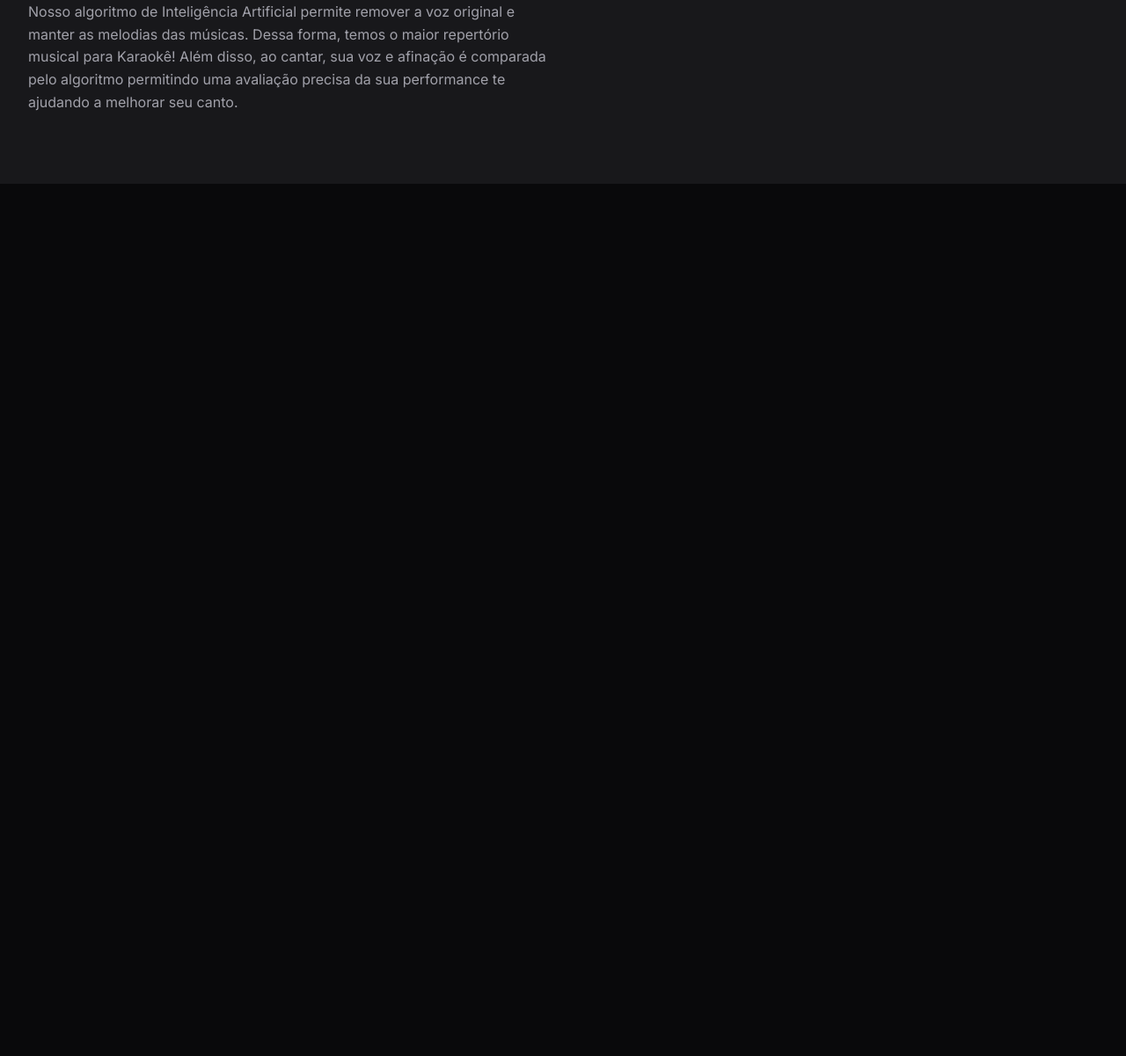
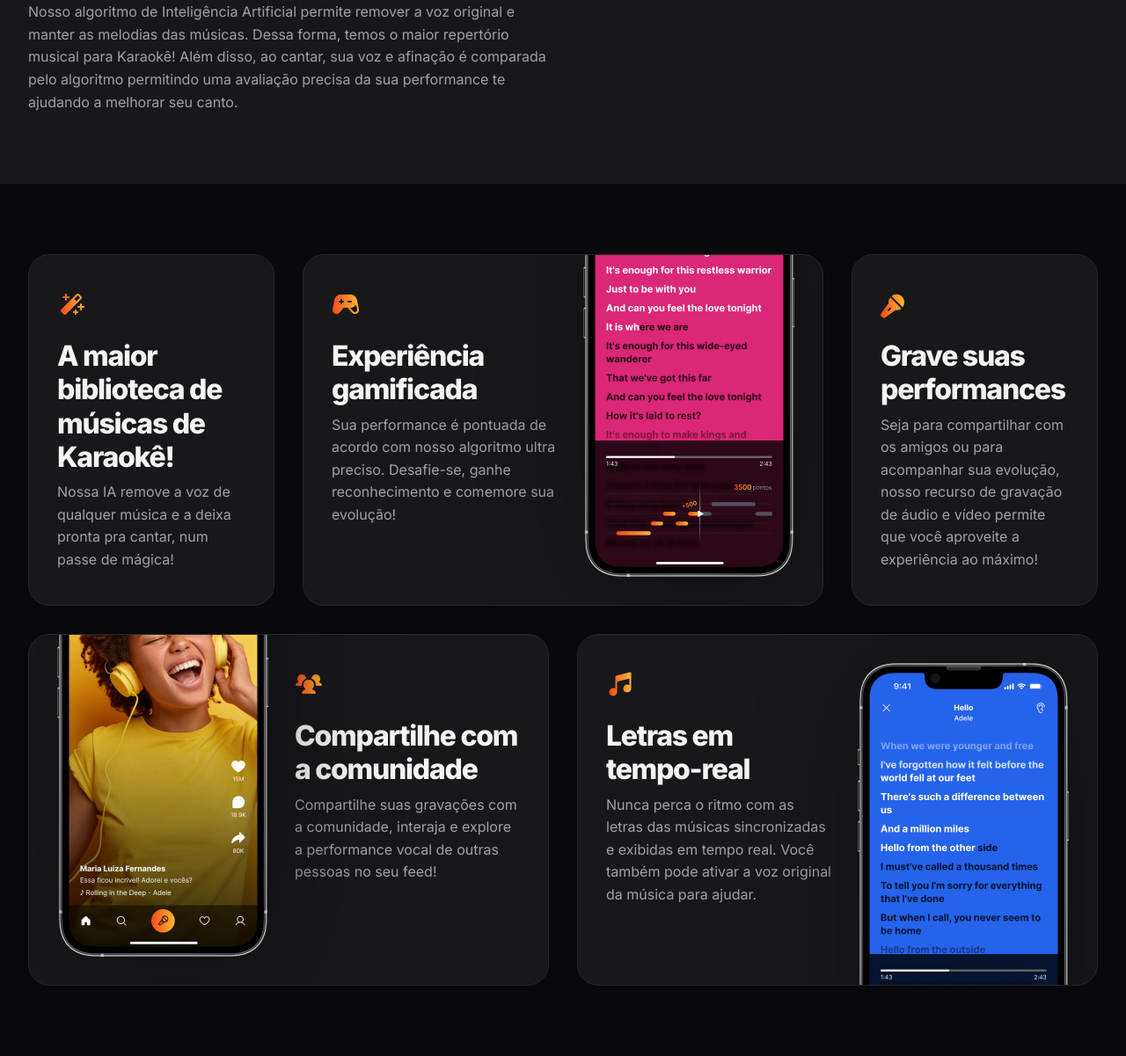
Before and after one commit to zarouniz/Projeto-Zingen, a plain HTML site: page index.html in a window 1280 px wide. Shown: the part 1085-2286 px from the top of the page at 88% size. Before the commit the page ends 1294 px from the top, so only its background shows below. Drawn offline with Linux system fonts and the light colour scheme.

Commit message:
add features section

```diff
--- a/index.html
+++ b/index.html
@@ -61,6 +61,49 @@
       </div>
     </div>
   </section>
+  <section id="features">
+    <div class="cards container py-xl grid gap-1.5">
+      <div class="card py-lg px-lg">
+        <img src="assets/icons/MagicWand.svg" alt="">
+        <h3>A maior biblioteca de músicas de Karaokê!</h3>
+        <p>Nossa IA remove a voz de qualquer música e a deixa pronta pra cantar, num passe de mágica!</p>
+      </div>
+
+      <div class="card py-lg px-lg grid gap-1.5">
+        <div>
+          <img src="assets/icons/GameController.svg" alt="">
+          <h3>Experiência gamificada</h3>
+          <p>Sua performance é pontuada de acordo com nosso algoritmo ultra preciso. Desafie-se, ganhe reconhecimento e comemore sua evolução!</p>
+        </div>
+        <img class="desktop-only" src="assets/Tela 2.png" alt="">
+      </div>
+
+      <div class="card py-lg px-lg">
+        <img src="assets/icons/MicrophoneStage.svg" alt="">
+        <h3>Grave suas performances</h3>
+        <p>Seja para compartilhar com os amigos ou para acompanhar sua evolução, nosso recurso de gravação de áudio e vídeo permite que você aproveite a experiência ao máximo! </p>
+      </div>
+
+      <div class="card py-lg px-lg">
+        <div>
+          <img src="assets/icons/UsersThree.svg" alt="">
+          <h3>Compartilhe com a comunidade</h3>
+          <p>Compartilhe suas gravações com a comunidade, interaja e explore a performance vocal de outras pessoas no seu feed!</p>
+        </div>
+        <img class="desktop-only" src="assets/Tela 1.png" alt="">
+      </div>
+
+      <div class="card py-lg px-lg">
+        <div>
+          <img src="assets/icons/MusicNotes.svg" alt="">
+          <h3>Letras em <br>tempo-real</h3>
+          <p>Nunca perca o ritmo com as letras das músicas sincronizadas e exibidas em tempo real. Você também pode ativar a voz original da música para ajudar.</p>
+        </div>
+        <img class="desktop-only" src="assets/Tela 3.png" alt="">
+      </div>
+
+    </div>
+  </section>
 </body>
 
 </html>
--- /dev/null
+++ b/styles/cards.css
@@ -0,0 +1,9 @@
+.card {
+  background: var(--surface-color);
+  border: 1px solid var(--stroke-color);
+  border-radius: 1.5rem;
+
+  & h3 {
+   margin-top: 1rem;
+  }
+}
--- /dev/null
+++ b/styles/features.css
@@ -0,0 +1,69 @@
+#features {
+  & .cards {
+    grid-template-columns: 17.5rem 1fr 1fr 17.5rem;
+    grid-template-rows: 25rem 25rem;
+    gap: 2rem;
+  }
+
+  & .card {
+    position: relative;
+    overflow: hidden;
+
+    & img.desktop-only {
+      position: absolute;
+      max-width: 15rem;
+      filter: drop-shadow(1rem 1rem 4rem rgba(0, 0, 0, 0.34));
+    }
+  }
+
+  & .card:nth-child(1) {
+    grid-column: 1/2;
+  }
+
+  & .card:nth-child(2) {
+    grid-column: 2/4;
+
+    & > div {
+      max-width: 16rem;
+    }
+
+    & .desktop-only {
+      bottom: 2rem;
+      right: 2rem;
+    }
+  }
+
+  & .card:nth-child(3) {
+    grid-column: 4/5;
+  }
+
+  & .card:nth-child(4) {
+    grid-column: 1/3;
+    grid-row: 2/3;
+
+    & > div {
+      max-width: 16rem;
+      margin-left: auto;
+    }
+
+    & .desktop-only {
+      bottom: 2rem;
+      left: 2rem;
+    }
+  }
+
+  & .card:nth-child(5) {
+    grid-column: 3/5;
+    grid-row: 2/3;
+
+    & > div {
+      max-width: 16rem;
+    }
+
+    & .desktop-only {
+      top: 2rem;
+      right: 2rem;
+    }
+  }
+
+}
--- a/styles/index.css
+++ b/styles/index.css
@@ -6,3 +6,5 @@
 @import url(hero.css);
 @import url(sections.css);
 @import url(about.css);
+@import url(cards.css);
+@import url(features.css) (width >= 80rem);
```
